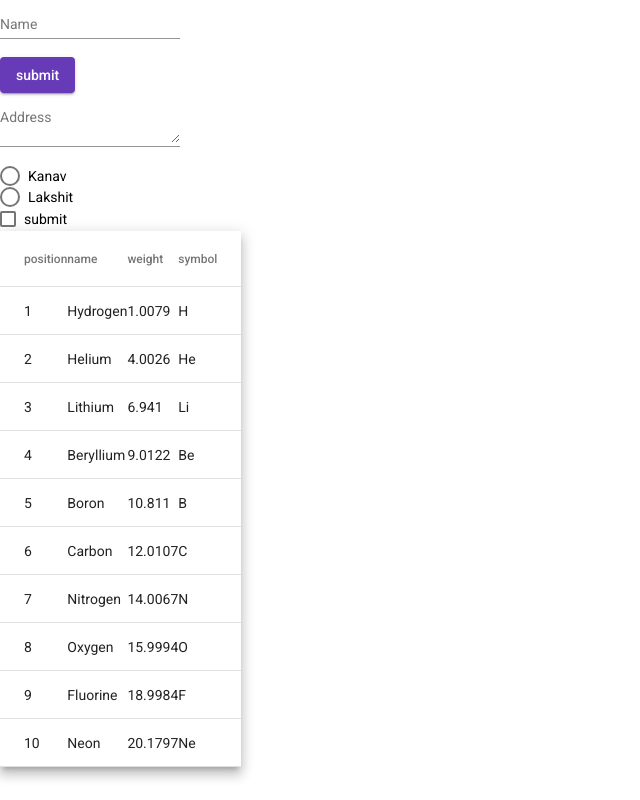
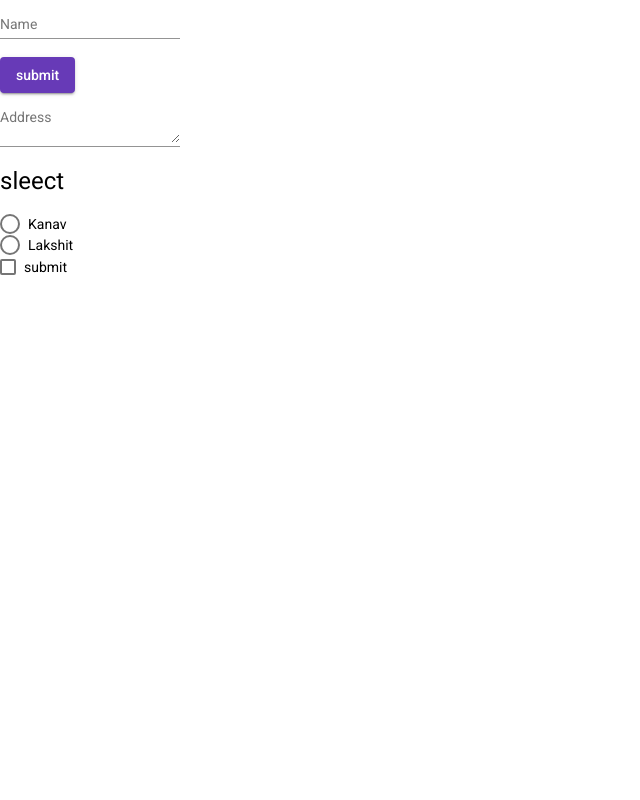
Before and after one commit to LKsquareB/ProjectX, an Angular app in the folder Engine/: page / in a window 1280 px wide. Shown: the whole page, without its empty margins (0-640 px from the left). Built offline with nearby package versions, Linux system fonts and the light colour scheme.

Commit message:
select implementation

```diff
--- a/Engine/src/app/form/form.component.html
+++ b/Engine/src/app/form/form.component.html
@@ -15,6 +15,8 @@
         <div *ngSwitchCase="'checkbox'">
             <app-checkbox [data]='ele.properties'></app-checkbox>
         </div>
-        <!-- <div *ngSwitchCase="'SELECT'"></div> -->
+        <div *ngSwitchCase="'select'">
+            <app-select [data]='ele.properties'></app-select>
+        </div>
     </div>
 </div>
--- a/Engine/src/app/form/select/select.component.html
+++ b/Engine/src/app/form/select/select.component.html
@@ -7,3 +7,12 @@
         </mat-option>
     </mat-select>
 </mat-form-field> -->
+<!-- <mat-form-field>
+    <mat-label>Favorite food</mat-label>
+    <mat-select>
+      <mat-option *ngFor="let food of foods" [value]="food.value">
+        {{food.viewValue}}
+      </mat-option>
+    </mat-select>
+  </mat-form-field> -->
+  <h1>sleect</h1>
--- a/Engine/src/app/form/select/select.component.ts
+++ b/Engine/src/app/form/select/select.component.ts
@@ -1,4 +1,4 @@
-import { Component, OnInit } from '@angular/core';
+import { Component, OnInit, Input } from '@angular/core';
 
 @Component({
   selector: 'app-select',
@@ -9,7 +9,10 @@ export class SelectComponent implements OnInit {
 
   constructor() { }
 
+  @Input() data;
+
   ngOnInit(): void {
+    console.log(this.data);
   }
 
 }
--- a/Engine/src/app/schema.service.ts
+++ b/Engine/src/app/schema.service.ts
@@ -54,7 +54,11 @@ export class SchemaService {
                 color: 'primary',
                 isVisible: true,
                 isEnable: true,
-              }
+              },
+              elements: [
+                { name: 'Kanav' },
+                { name: 'Lakshit' },
+                { name: 'Ritika'}]
             },
             {
               type: 'radio',
@@ -88,32 +92,32 @@ export class SchemaService {
           ],
         },
       },
-      {
-        type: 'TABLE',
-        properties: {
-          uiProperty: {
-            width: '50%',
-            isVisible: true,
-          },
-          elements: [
-              {position: 1, name: 'Hydrogen', weight: 1.0079, symbol: 'H'},
-              {position: 2, name: 'Helium', weight: 4.0026, symbol: 'He'},
-              {position: 3, name: 'Lithium', weight: 6.941, symbol: 'Li'},
-              {position: 4, name: 'Beryllium', weight: 9.0122, symbol: 'Be'},
-              {position: 5, name: 'Boron', weight: 10.811, symbol: 'B'},
-              {position: 6, name: 'Carbon', weight: 12.0107, symbol: 'C'},
-              {position: 7, name: 'Nitrogen', weight: 14.0067, symbol: 'N'},
-              {position: 8, name: 'Oxygen', weight: 15.9994, symbol: 'O'},
-              {position: 9, name: 'Fluorine', weight: 18.9984, symbol: 'F'},
-              {position: 10, name: 'Neon', weight: 20.1797, symbol: 'Ne'},
-            ]
-          // elements:[
-          //   {name:'Kanav', sex: 'Male'},
-          //   {name:'Lakshit', age:21},
-          // ]
-        }
+      // {
+      //   type: 'TABLE',
+      //   properties: {
+      //     uiProperty: {
+      //       width: '50%',
+      //       isVisible: true,
+      //     },
+      //     elements: [
+      //       { position: 1, name: 'Hydrogen', weight: 1.0079, symbol: 'H' },
+      //       { position: 2, name: 'Helium', weight: 4.0026, symbol: 'He' },
+      //       { position: 3, name: 'Lithium', weight: 6.941, symbol: 'Li' },
+      //       { position: 4, name: 'Beryllium', weight: 9.0122, symbol: 'Be' },
+      //       { position: 5, name: 'Boron', weight: 10.811, symbol: 'B' },
+      //       { position: 6, name: 'Carbon', weight: 12.0107, symbol: 'C' },
+      //       { position: 7, name: 'Nitrogen', weight: 14.0067, symbol: 'N' },
+      //       { position: 8, name: 'Oxygen', weight: 15.9994, symbol: 'O' },
+      //       { position: 9, name: 'Fluorine', weight: 18.9984, symbol: 'F' },
+      //       { position: 10, name: 'Neon', weight: 20.1797, symbol: 'Ne' },
+      //     ]
+      //     // elements:[
+      //     //   {name:'Kanav', sex: 'Male'},
+      //     //   {name:'Lakshit', age:21},
+      //     // ]
+      //   }
 
-      }
+      // }
     ];
     return dataSource
   }
```
